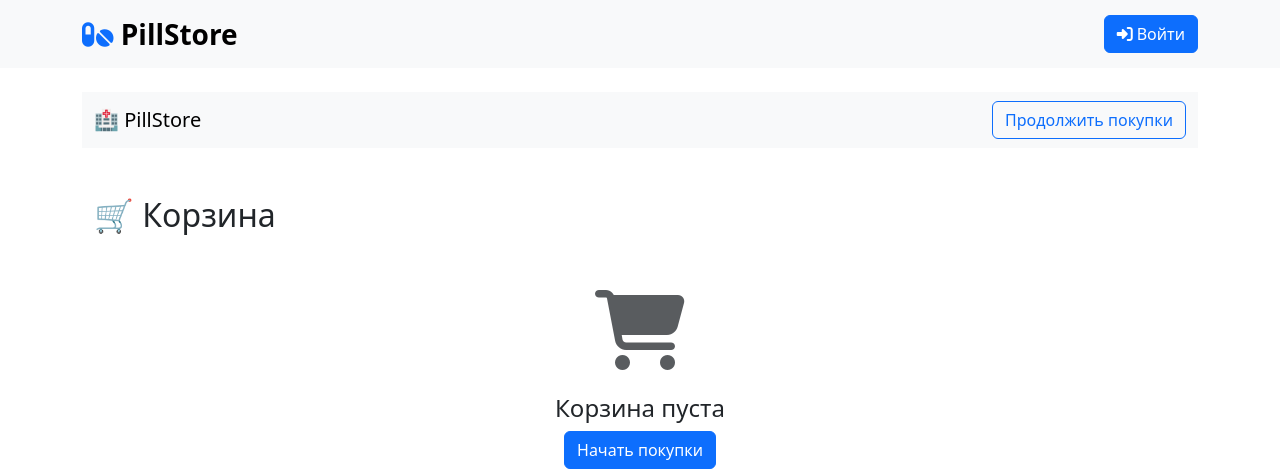
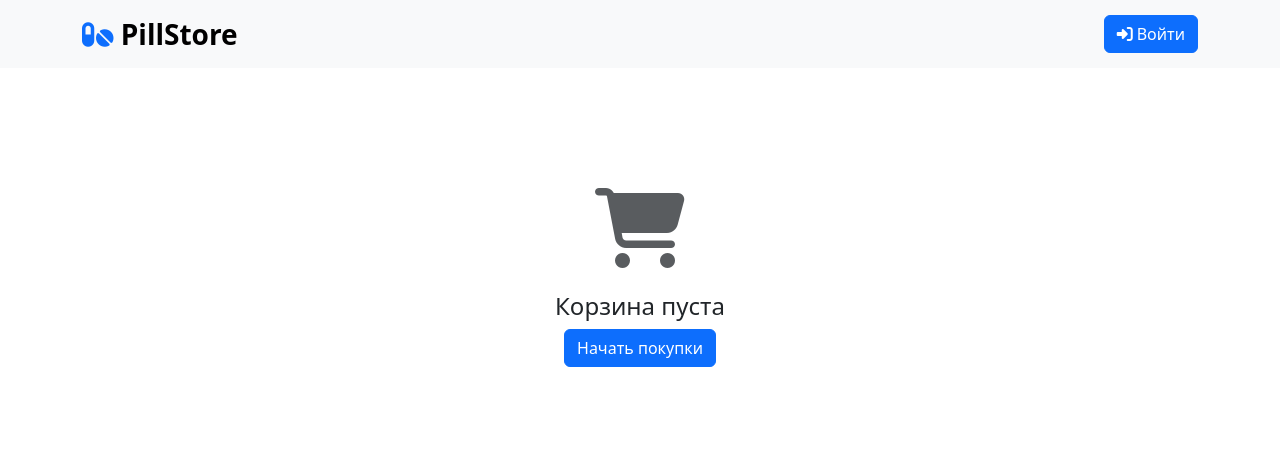
Before and after one commit to MrGrose/Pillstore, a FastAPI app: template pillstore/templates/cart.html in a window 1280 px wide. Shown: the top 474 px of the page. Run offline with FastAPI, Linux system fonts and the light colour scheme; the template is opened without the code that fills it, so the values that code supplies are empty.

Commit message:
Убрана лишняя инф со страницы корзины

```diff
--- a/pillstore/templates/cart.html
+++ b/pillstore/templates/cart.html
@@ -4,14 +4,7 @@
 
 {% block content %}
 
-    <nav class="navbar navbar-expand-lg bg-light">
-        <div class="container">
-            <a href="/products" class="navbar-brand">🏥 PillStore</a>
-            <a href="/products" class="btn btn-outline-primary">Продолжить покупки</a>
-        </div>
-    </nav>
     <div class="container py-5">
-        <h2>🛒 Корзина</h2>
         {% if cart_items %}
         <div class="row">
             {% for item in cart_items %}
```
